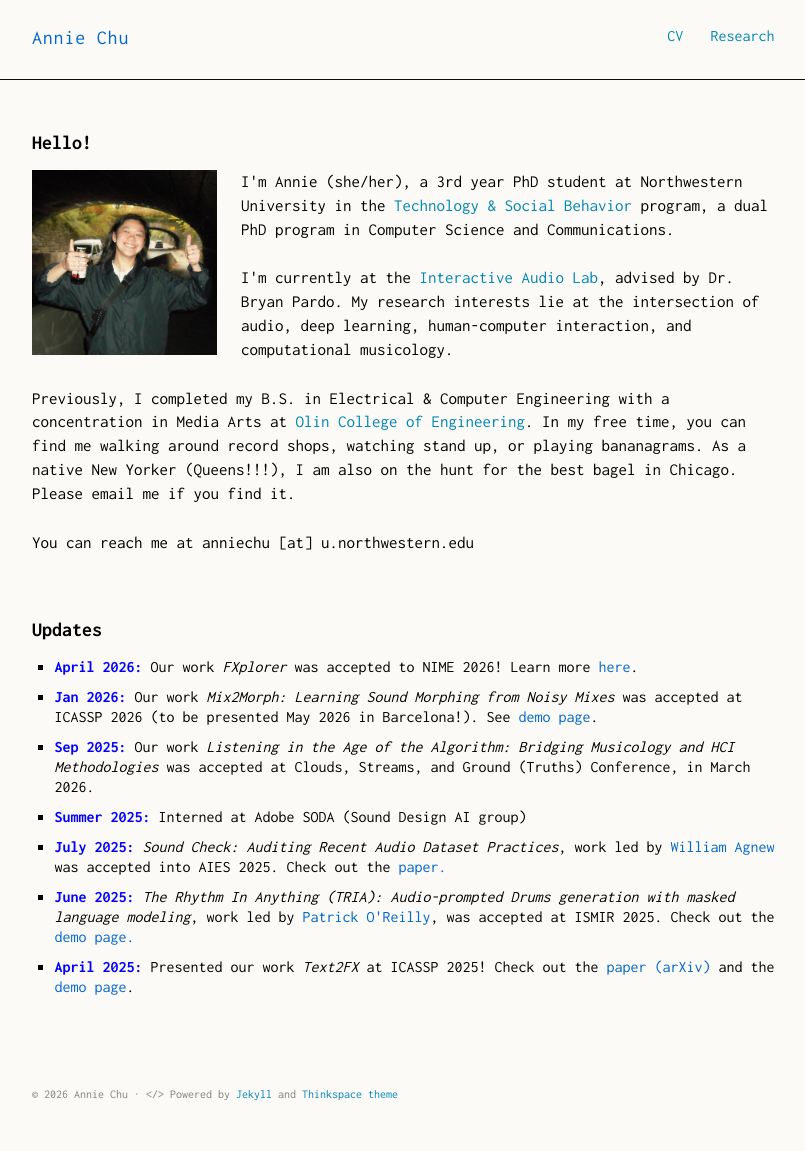
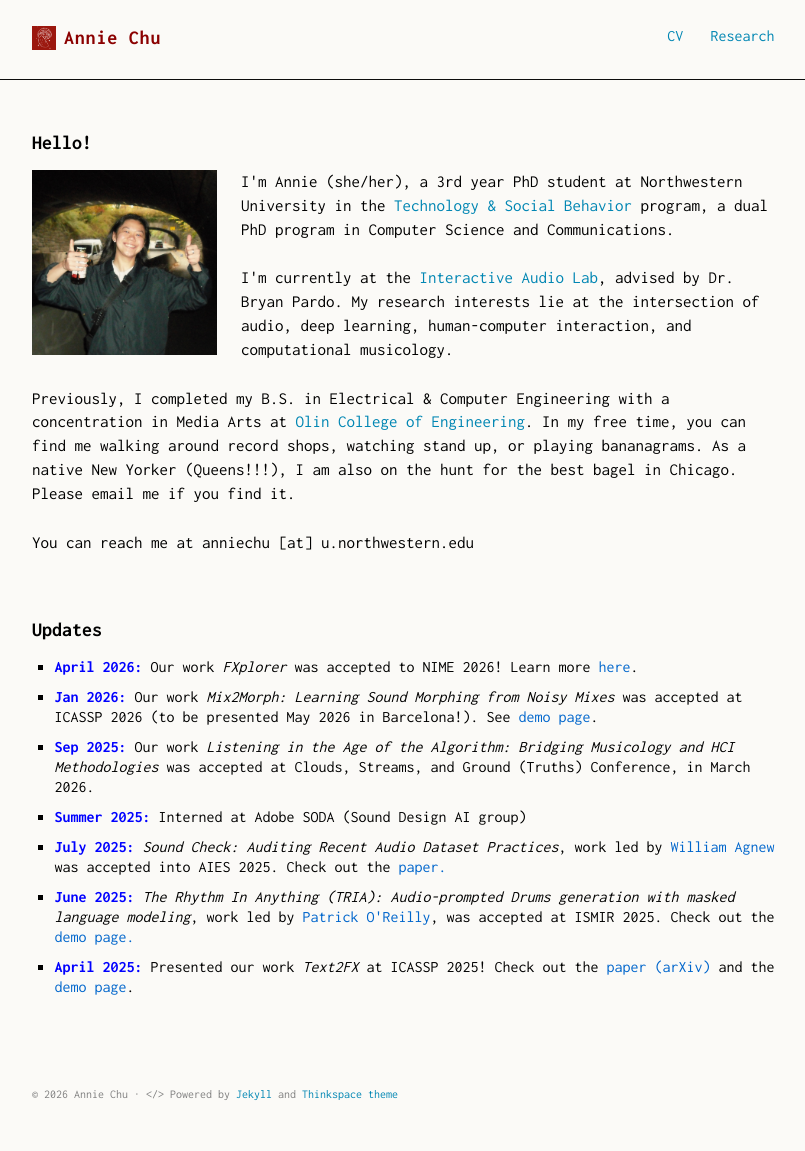
Before and after one commit to anniejchu/anniejchu.github.io, a Jekyll site: the page built from index.md, in a window 1280 px wide. Shown: the whole page, without its empty margins (232-1037 px from the left). Built offline with Jekyll 4.4.1, drawn with Linux system fonts in a browser that asks for light colours; some web fonts are replaced.

Commit message:
just adding lil icon

```diff
--- a/_includes/head.html
+++ b/_includes/head.html
@@ -100,4 +100,24 @@
   {% endif %}
 
   <link rel="stylesheet" href="{{ "/assets/css/main.css" | prepend: site.baseurl | prepend: site.url }}">
+
+
+  <style>
+    .logo a {
+        color: darkred;
+        display: inline-flex;
+        align-items: center;
+        gap: 8px;
+        text-decoration: none;
+        font-weight: 800;
+    }
+    .logo a:hover {
+        color: rgb(232, 9, 9);
+        border-bottom: none;
+    }
+    .site-icon {
+        width: 24px;
+        height: 24px;
+    }
+    </style>
 </head>
--- a/_includes/nav.html
+++ b/_includes/nav.html
@@ -1,11 +1,14 @@
-
 <nav class="nav">
   <div class="container">
-    <h1 class="logo"><a href="{{ '/' | prepend: site.baseurl | prepend: site.url }}">{{ site.title_left }}<span>{{ site.title_right }}</span></a></h1>
+    <h1 class="logo">
+      <a href="{{ '/' | prepend: site.baseurl | prepend: site.url }}" class="site-title-link">
+        <img src="/assets/images/orangeicon.png" alt="" class="site-icon" />
+        {{ site.title_left }}<span>{{ site.title_right }}</span>
+      </a>
+    </h1>
     <ul class="navbar">
       <li><a href="{{ '/assets/052026_CV.pdf' | prepend: site.baseurl | prepend: site.url }}">CV</a></li>
       <li><a href="{{ '/research' | prepend: site.baseurl | prepend: site.url }}">Research</a></li>
-      <!-- <li><a href="{{ "/feed.xml" | prepend: site.baseurl | prepend: site.url }}" target="_blank">RSS</a></li> -->
     <ul>
   </div>
 </nav>
```
Also changed, not shown: assets/scss/_variables.scss (+10 -0 lines), 8 other files.
